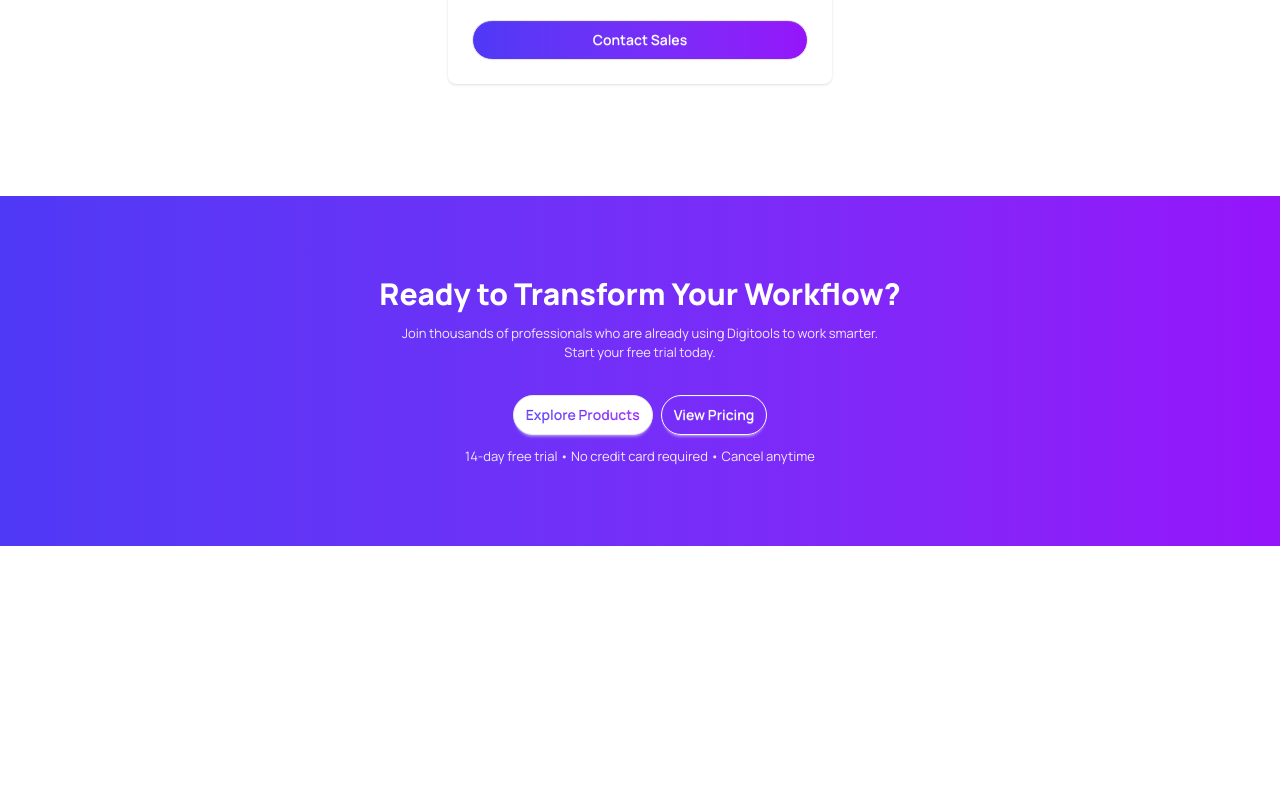
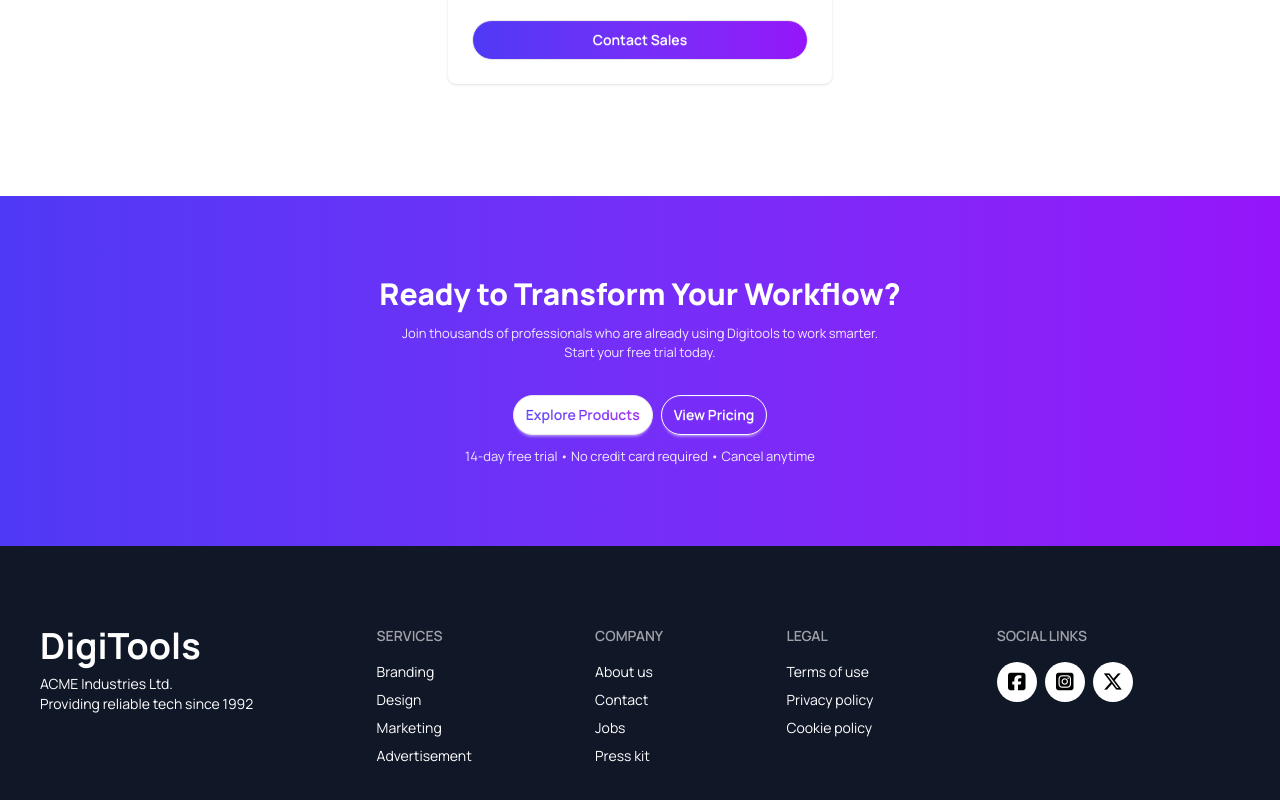
Before and after one commit to P-tanjim-second/digitoolPlatfrom, a React (Vite) app: page / in a window 1280 px wide. Shown: the part 4576-5376 px from the top of the page. Before the commit the page ends 5122 px from the top, so only its background shows below. Built offline with nearby package versions, Linux system fonts and the light colour scheme.

Commit message:
add footer

```diff
--- a/index.html
+++ b/index.html
@@ -1,12 +1,16 @@
 <!doctype html>
 <html lang="en" data-theme="light">
+
 <head>
   <meta charset="UTF-8" />
   <meta name="viewport" content="width=device-width, initial-scale=1.0" />
+  <link rel="stylesheet" href="https://cdnjs.cloudflare.com/ajax/libs/font-awesome/6.7.2/css/all.min.css" />
   <title>digitoolplatfrom</title>
 </head>
+
 <body>
   <div id="root"></div>
   <script type="module" src="/src/main.jsx"></script>
 </body>
+
 </html>
--- a/src/App.jsx
+++ b/src/App.jsx
@@ -9,6 +9,7 @@
 import Steps from './Components/Steps/Steps'
 import Price from './Components/Price/Price'
 import TransformWorkflow from './Components/transformWorkflow/transformWorkflow'
+import Footer from './Components/Footer/Footer'
 
 function App() {
   const [cartNum, setCartNum] = useState(0)
@@ -27,6 +28,7 @@
       <Steps></Steps>
       <Price></Price>
       <TransformWorkflow></TransformWorkflow>
+      <Footer></Footer>
     </>
   )
 }
--- /dev/null
+++ b/src/Components/Footer/Footer.jsx
@@ -0,0 +1,52 @@
+import React from 'react';
+
+const Footer = () => {
+    return (
+        <footer className="footer sm:footer-horizontal py-20 text-white p-10 bg-[#101727]">
+            <aside>
+                <h3 className='text-4xl font-bold'>DigiTools</h3>
+                <p>
+                    ACME Industries Ltd.
+                    <br />
+                    Providing reliable tech since 1992
+                </p>
+            </aside>
+            <nav>
+                <h6 className="footer-title">Services</h6>
+                <a className="link link-hover">Branding</a>
+                <a className="link link-hover">Design</a>
+                <a className="link link-hover">Marketing</a>
+                <a className="link link-hover">Advertisement</a>
+            </nav>
+            <nav>
+                <h6 className="footer-title">Company</h6>
+                <a className="link link-hover">About us</a>
+                <a className="link link-hover">Contact</a>
+                <a className="link link-hover">Jobs</a>
+                <a className="link link-hover">Press kit</a>
+            </nav>
+            <nav>
+                <h6 className="footer-title">Legal</h6>
+                <a className="link link-hover">Terms of use</a>
+                <a className="link link-hover">Privacy policy</a>
+                <a className="link link-hover">Cookie policy</a>
+            </nav>
+            <div className=''>
+                <h3 className='footer-title'>Social Links</h3>
+                <div className='text-black flex gap-2'>
+                    <div className='p-4 bg-white w-10 h-10 rounded-full flex items-center justify-center text-[20px]'>
+                        <i class="fa-brands fa-square-facebook"></i>
+                    </div>
+                    <div className='p-4 bg-white w-10 h-10 rounded-full flex items-center justify-center text-[20px]'>
+                        <i class="fa-brands fa-square-instagram"></i>
+                    </div>
+                    <div className='p-4 bg-white w-10 h-10 rounded-full flex items-center justify-center text-[20px]'>
+                        <i class="fa-brands fa-x-twitter"></i>
+                    </div>
+                </div>
+            </div>
+        </footer>
+    );
+};
+
+export default Footer;
```
Lines whose indentation alone changed are shown as unchanged.
